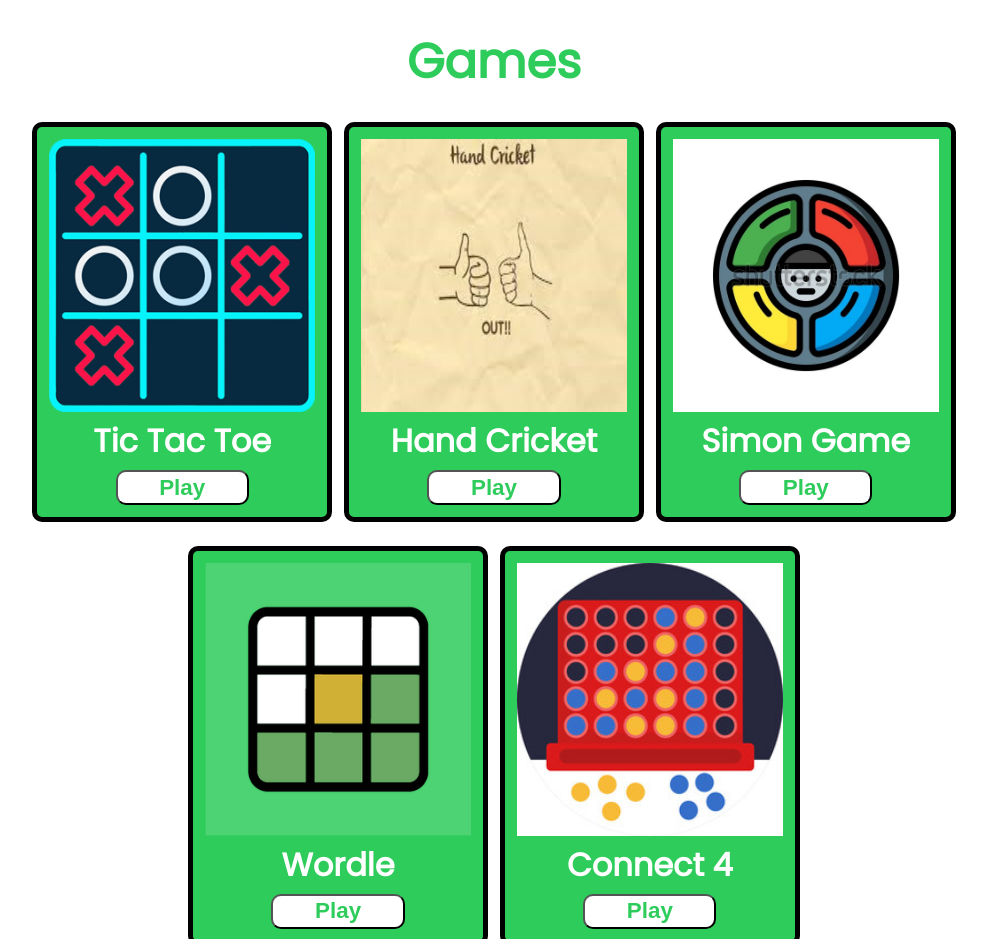
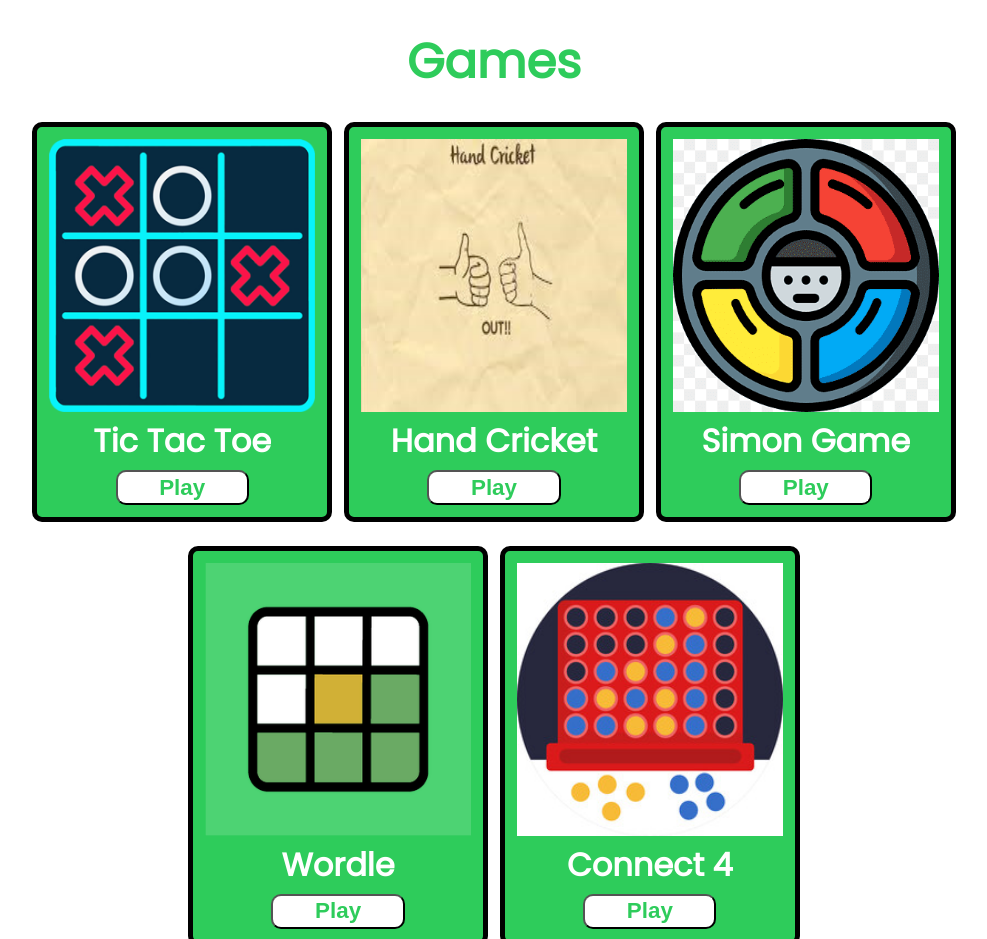
Before and after one commit to ZaidSunasra/Mini-Games, a plain HTML site: page index.html in a window 1280 px wide. Shown: the part 800-1739 px from the top of the page, without its empty margins (146-1133 px from the left). Drawn offline with Linux system fonts and the light colour scheme.

Commit message:
Changed Image

```diff
--- a/index.html
+++ b/index.html
@@ -41,7 +41,7 @@
             </div>
             <div class="game-card colored-section">
                 <div class="game-img">
-                    <img src="Images/simonGame.jpg" alt="">
+                    <img src="Images/simonGame.png" alt="">
                 </div>
                 <div class="game-title">
                     <h6>Simon Game</h6>
```
Also changed, not shown: Images/simonGame.jpg (deleted), Images/simonGame.png (added).
